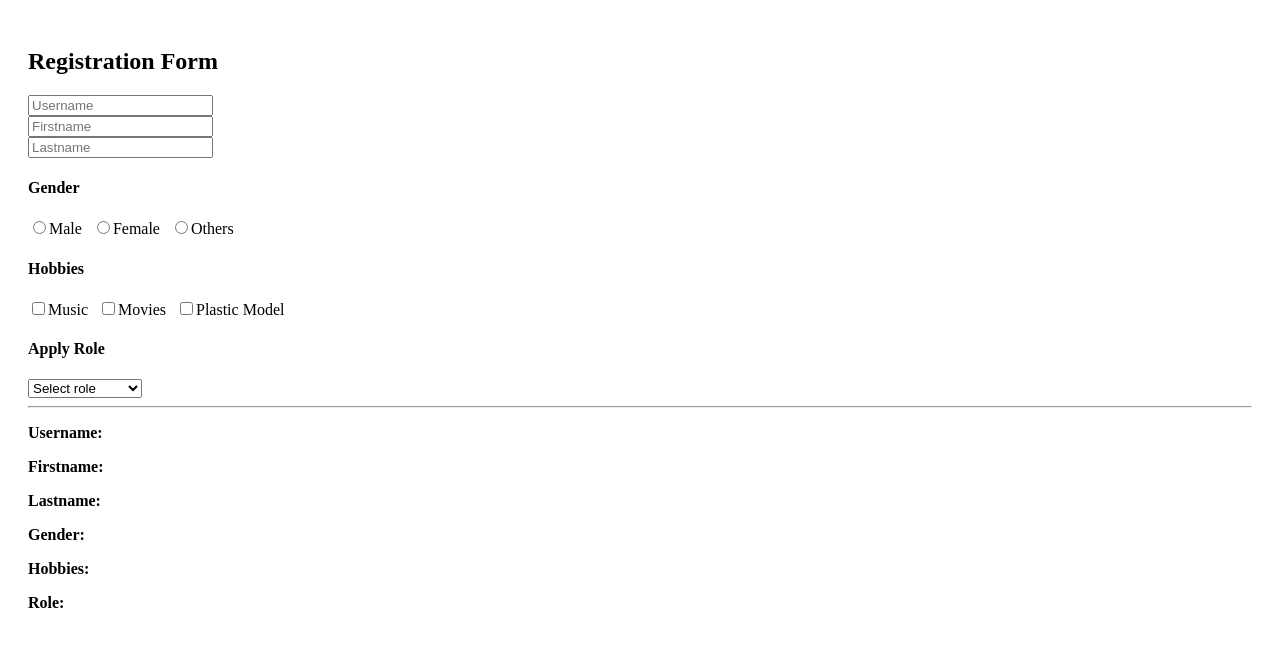
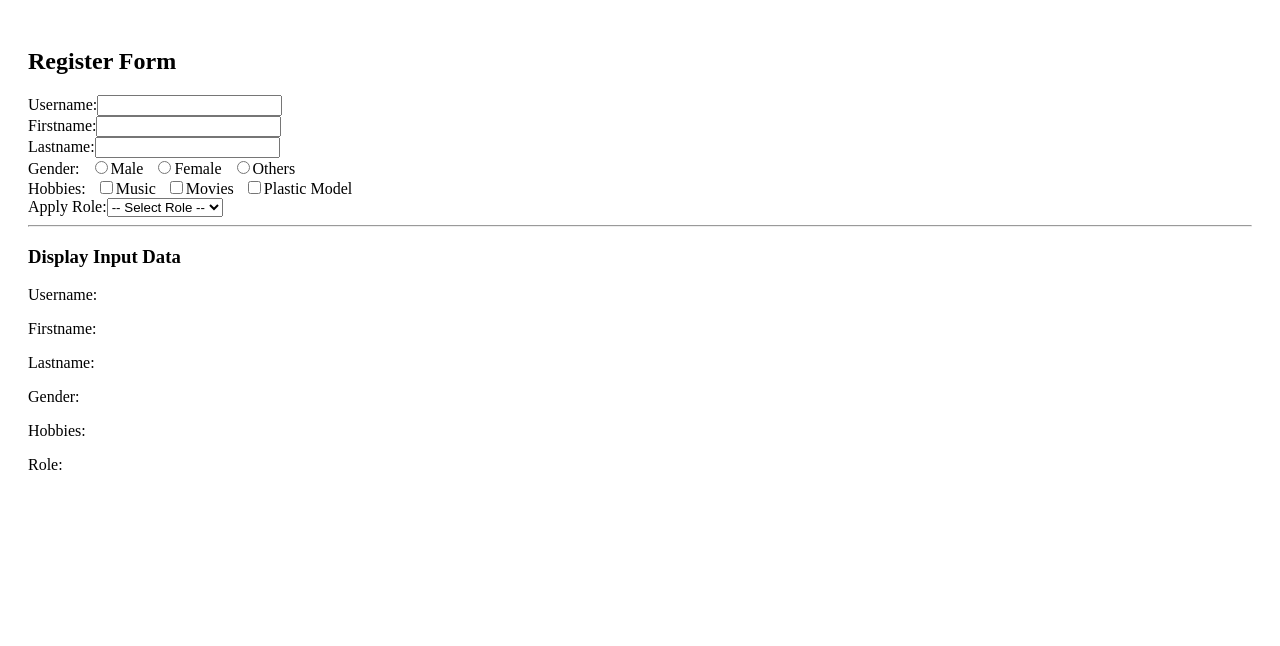
Before and after one commit to Vorameth0/display-input-data, a React (Create React App) app: page / in a window 1280 px wide. Shown: the top 646 px of the page. Built offline with nearby package versions, Linux system fonts and the light colour scheme.

Commit message:
Submit data classwork

```diff
--- a/public/index.html
+++ b/public/index.html
@@ -2,13 +2,10 @@
 <html lang="en">
   <head>
     <meta charset="utf-8" />
+    <title>Display Input Data</title>
     <meta name="viewport" content="width=device-width, initial-scale=1" />
-    <meta name="theme-color" content="#000000" />
-    <meta name="description" content="Display Input Data React App" />
-    <title>Display Input Data</title>
   </head>
   <body>
-    <noscript>You need to enable JavaScript to run this app.</noscript>
     <div id="root"></div>
   </body>
 </html>
--- a/src/App.js
+++ b/src/App.js
@@ -1,15 +1,7 @@
-import { BrowserRouter, Routes, Route } from "react-router-dom";
 import Register from "./components/Register";
 
 function App() {
-  return (
-    <BrowserRouter>
-      <Routes>
-        <Route path="/" element={<Register />} />
-        <Route path="/register" element={<Register />} />
-      </Routes>
-    </BrowserRouter>
-  );
+  return <Register />;
 }
 
 export default App;
--- a/src/components/Register.jsx
+++ b/src/components/Register.jsx
@@ -2,21 +2,21 @@ import { useState } from "react";
 
 function Register() {
   const genders = [
-    { id: 1, label: "Male" },
-    { id: 2, label: "Female" },
-    { id: 3, label: "Others" }
+    { label: "Male", value: "Male" },
+    { label: "Female", value: "Female" },
+    { label: "Others", value: "Others" }
   ];
 
   const hobbiesList = [
-    { id: 1, label: "Music" },
-    { id: 2, label: "Movies" },
-    { id: 3, label: "Plastic Model" }
+    { label: "Music", value: "Music" },
+    { label: "Movies", value: "Movies" },
+    { label: "Plastic Model", value: "Plastic Model" }
   ];
 
   const roles = [
-    { id: 1, label: "General staff" },
-    { id: 2, label: "Developer" },
-    { id: 3, label: "System Analyst" }
+    { label: "General staff", value: "General staff" },
+    { label: "Developer", value: "Developer" },
+    { label: "System Analyst", value: "System Analyst" }
   ];
 
   const [username, setUsername] = useState("");
@@ -28,62 +28,84 @@ function Register() {
 
   function onHobbiesToggle(e) {
     const value = e.target.value;
-    if (e.target.checked) {
-      setHobbies(prev => [...prev, value]);
+    const checked = e.target.checked;
+
+    if (checked) {
+      setHobbies((prev) => [...prev, value]);
     } else {
-      setHobbies(prev => prev.filter(item => item !== value));
+      setHobbies((prev) => prev.filter((item) => item !== value));
     }
   }
 
   return (
     <div style={{ padding: "20px" }}>
-      <h2>Registration Form</h2>
+      <h2>Register Form</h2>
 
-      <input placeholder="Username" onChange={e => setUsername(e.target.value)} /><br />
-      <input placeholder="Firstname" onChange={e => setFirstname(e.target.value)} /><br />
-      <input placeholder="Lastname" onChange={e => setLastname(e.target.value)} /><br />
+      <div>
+        Username:
+        <input value={username} onChange={(e) => setUsername(e.target.value)} />
+      </div>
 
-      <h4>Gender</h4>
-      {genders.map(g => (
-        <label key={g.id} style={{ marginRight: "10px" }}>
+      <div>
+        Firstname:
+        <input value={firstname} onChange={(e) => setFirstname(e.target.value)} />
+      </div>
+
+      <div>
+        Lastname:
+        <input value={lastname} onChange={(e) => setLastname(e.target.value)} />
+      </div>
+
+      <div>
+        Gender:
+        {genders.map((g) => (
+          <label key={g.value} style={{ marginLeft: "10px" }}>
             <input
               type="radio"
               name="gender"
-            value={g.label}
-            onChange={e => setGender(e.target.value)}
+              value={g.value}
+              onChange={(e) => setGender(e.target.value)}
             />
             {g.label}
           </label>
         ))}
+      </div>
 
-      <h4>Hobbies</h4>
-      {hobbiesList.map(h => (
-        <label key={h.id} style={{ marginRight: "10px" }}>
+      <div>
+        Hobbies:
+        {hobbiesList.map((h) => (
+          <label key={h.value} style={{ marginLeft: "10px" }}>
             <input
               type="checkbox"
-            value={h.label}
+              value={h.value}
               onChange={onHobbiesToggle}
             />
             {h.label}
           </label>
         ))}
+      </div>
 
-      <h4>Apply Role</h4>
-      <select onChange={e => setRole(e.target.value)}>
-        <option value="">Select role</option>
-        {roles.map(r => (
-          <option key={r.id} value={r.label}>{r.label}</option>
+      <div>
+        Apply Role:
+        <select value={role} onChange={(e) => setRole(e.target.value)}>
+          <option value="">-- Select Role --</option>
+          {roles.map((r) => (
+            <option key={r.value} value={r.value}>
+              {r.label}
+            </option>
           ))}
         </select>
+      </div>
 
       <hr />
 
-      <p><b>Username:</b> {username}</p>
-      <p><b>Firstname:</b> {firstname}</p>
-      <p><b>Lastname:</b> {lastname}</p>
-      <p><b>Gender:</b> {gender}</p>
-      <p><b>Hobbies:</b> {hobbies.join(", ")}</p>
-      <p><b>Role:</b> {role}</p>
+      <h3>Display Input Data</h3>
+      <p>Username: {username}</p>
+      <p>Firstname: {firstname}</p>
+      <p>Lastname: {lastname}</p>
+      <p>Gender: {gender}</p>
+      <p>Hobbies: {hobbies.join(", ")}</p>
+      <p>Role: {role}</p>
     </div>
   );
 }
--- a/src/index.js
+++ b/src/index.js
@@ -3,4 +3,8 @@ import ReactDOM from "react-dom/client";
 import App from "./App";
 
 const root = ReactDOM.createRoot(document.getElementById("root"));
-root.render(<App />);
+root.render(
+  <React.StrictMode>
+    <App />
+  </React.StrictMode>
+);
```
Also changed, not shown: package.json (+17 -8 lines), 1 other file (tests, documents, lock files or other folders). Lines whose indentation alone changed are shown as unchanged.
